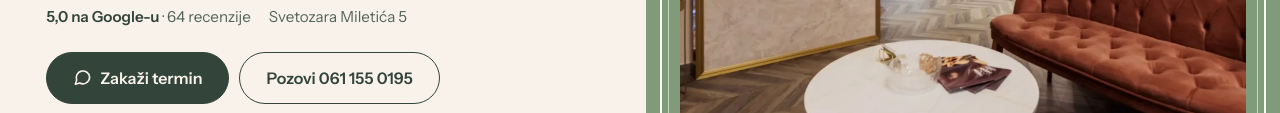
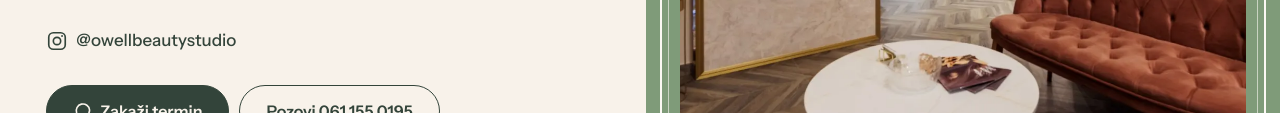
Before and after one commit to sajtservis/sajtservis.github.io, a plain HTML site: page demo/owell-sremska-mitrovica/index.html in a window 1280 px wide. Shown: the part 450-563 px from the top of the page. Drawn offline with Linux system fonts and the light colour scheme; a web font is replaced by a local one.

Commit message:
Owell: Instagram link
Co-Authored-By: Claude Opus 5.5 <noreply@anthropic.com>
Claude-Session: https://claude.ai/code/session_01W1GnYomVE886VFkEK61pNB

```diff
--- a/demo/owell-sremska-mitrovica/index.html
+++ b/demo/owell-sremska-mitrovica/index.html
@@ -18,6 +18,7 @@
 "address":{"@type":"PostalAddress","streetAddress":"Svetozara Miletića 5","addressLocality":"Sremska Mitrovica","postalCode":"22000","addressCountry":"RS"},
 "geo":{"@type":"GeoCoordinates","latitude":44.9661664,"longitude":19.6093305},
 "aggregateRating":{"@type":"AggregateRating","ratingValue":"5.0","reviewCount":"64"},
+"sameAs":["https://www.instagram.com/owellbeautystudio/"],
 "hasMap":"https://www.google.com/maps/place/?q=place_id:ChIJzT8S6EKlW0cRX07JUiBaumg"}
 </script>
 <style>
@@ -127,6 +128,10 @@ dd small{display:block;font:400 .95rem/1.5 var(--b);color:var(--suma2);margin-to
 .mapa{aspect-ratio:4/3}
 .mapa iframe{width:100%;height:100%;border:0;display:block;position:relative}
 
+/* instagram */
+.ig{display:inline-flex;align-items:center;gap:8px;font-weight:500;text-decoration:none;min-height:44px}
+.ig svg{width:22px;height:22px;flex:none}
+.ig:hover{text-decoration:underline;text-underline-offset:4px}
 footer{border-top:1px solid rgba(51,68,58,.2);padding:28px 0;font-size:.9rem;color:var(--suma2)}
 footer .w{display:flex;flex-wrap:wrap;justify-content:space-between;gap:8px 24px}
 
@@ -177,6 +182,7 @@ footer .w{display:flex;flex-wrap:wrap;justify-content:space-between;gap:8px 24px
     <h1>OWELL<span>Beauty Studio</span></h1>
     <p class="lead">Lice, kosa, nokti i laser na jednom mestu, u&nbsp;Sremskoj Mitrovici.</p>
     <p class="dok"><span><b>5,0 na Google-u</b> · 64 recenzije</span><span>Svetozara Miletića 5</span></p>
+    <a class="ig" href="https://www.instagram.com/owellbeautystudio/" target="_blank" rel="noopener" aria-label="Instagram: @owellbeautystudio"><svg viewBox="0 0 24 24" fill="none" stroke="currentColor" stroke-width="1.8" aria-hidden="true"><rect x="3" y="3" width="18" height="18" rx="5"/><circle cx="12" cy="12" r="4"/><circle cx="17.5" cy="6.5" r="1" fill="currentColor" stroke="none"/></svg>@owellbeautystudio</a>
     <div class="btns">
       <a class="btn p" href="https://wa.me/381611550195?text=Zdravo%2C%20%C5%BEelela%20bih%20da%20zaka%C5%BEem%20termin."><svg viewBox="0 0 24 24" fill="none" stroke="currentColor" stroke-width="2" stroke-linecap="round" stroke-linejoin="round" aria-hidden="true"><path d="M21 11.5a8.5 8.5 0 0 1-12.600 7.400L3 20.500l1.600-5.200A8.500 8.500 0 1 1 21 11.500Z"/></svg>Zakaži termin</a>
       <a class="btn s" href="tel:+381611550195">Pozovi 061 155 0195</a>
@@ -247,6 +253,7 @@ footer .w{display:flex;flex-wrap:wrap;justify-content:space-between;gap:8px 24px
       <dl>
         <div><dt>Adresa</dt><dd>Svetozara Miletića 5<small>22000 Sremska Mitrovica</small></dd></div>
         <div><dt>Telefon i WhatsApp</dt><dd><a href="tel:+381611550195">061 155 0195</a></dd></div>
+        <div><dt>Instagram</dt><dd><a class="ig" href="https://www.instagram.com/owellbeautystudio/" target="_blank" rel="noopener" aria-label="Instagram: @owellbeautystudio"><svg viewBox="0 0 24 24" fill="none" stroke="currentColor" stroke-width="1.8" aria-hidden="true"><rect x="3" y="3" width="18" height="18" rx="5"/><circle cx="12" cy="12" r="4"/><circle cx="17.5" cy="6.5" r="1" fill="currentColor" stroke="none"/></svg>@owellbeautystudio</a></dd></div>
         <div><dt>Termini</dt><dd>Zakazivanje porukom ili pozivom<small>Javite se, pa biramo vreme koje vam odgovara.</small></dd></div>
       </dl>
       <div class="btns">
@@ -261,6 +268,7 @@ footer .w{display:flex;flex-wrap:wrap;justify-content:space-between;gap:8px 24px
 
 <footer><div class="w">
   <span>Owell Beauty Studio · Svetozara Miletića 5, Sremska Mitrovica · 061 155 0195</span>
+  <span><a class="ig" href="https://www.instagram.com/owellbeautystudio/" target="_blank" rel="noopener" aria-label="Instagram: @owellbeautystudio"><svg viewBox="0 0 24 24" fill="none" stroke="currentColor" stroke-width="1.8" aria-hidden="true"><rect x="3" y="3" width="18" height="18" rx="5"/><circle cx="12" cy="12" r="4"/><circle cx="17.5" cy="6.5" r="1" fill="currentColor" stroke="none"/></svg>Instagram</a></span>
   <span>Sajt: <a href="https://sajtservis.github.io/">Sajt Servis</a></span>
 </div></footer>
 
```
